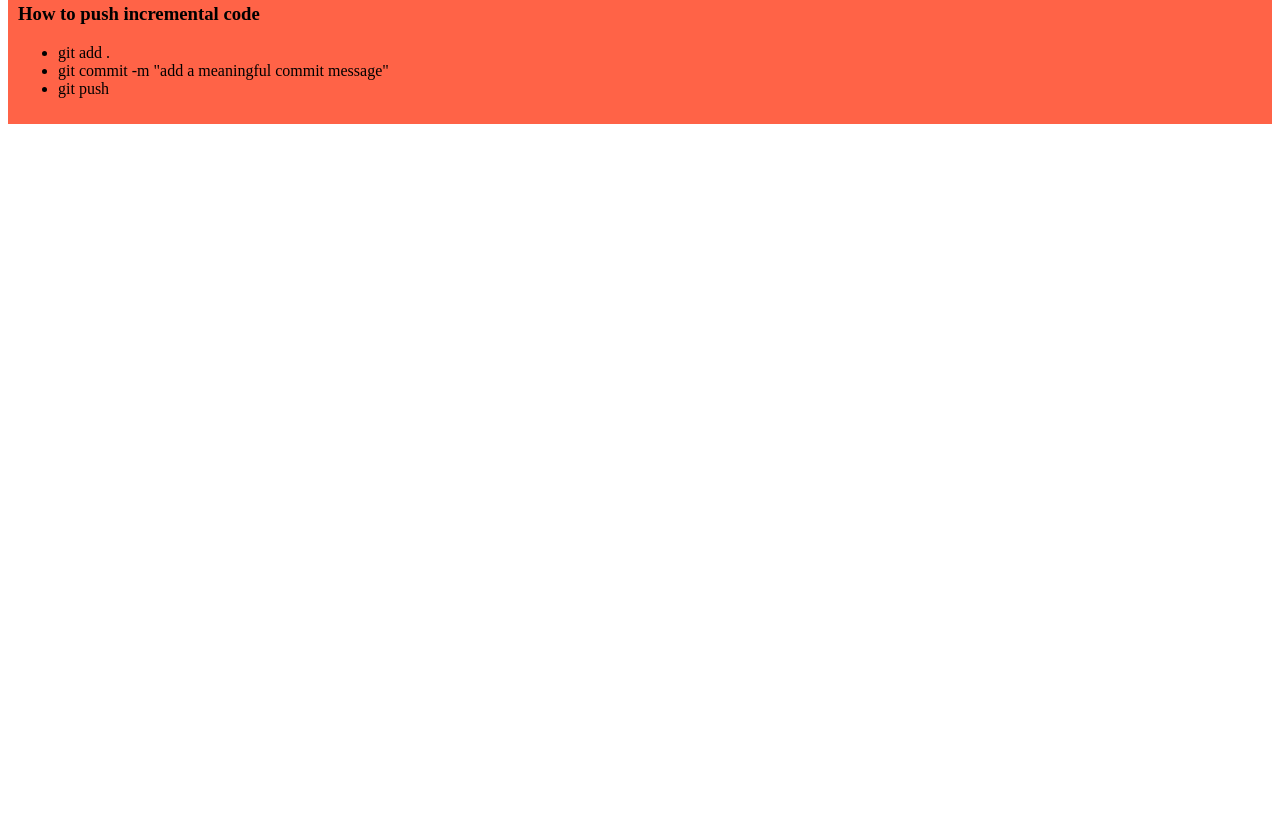
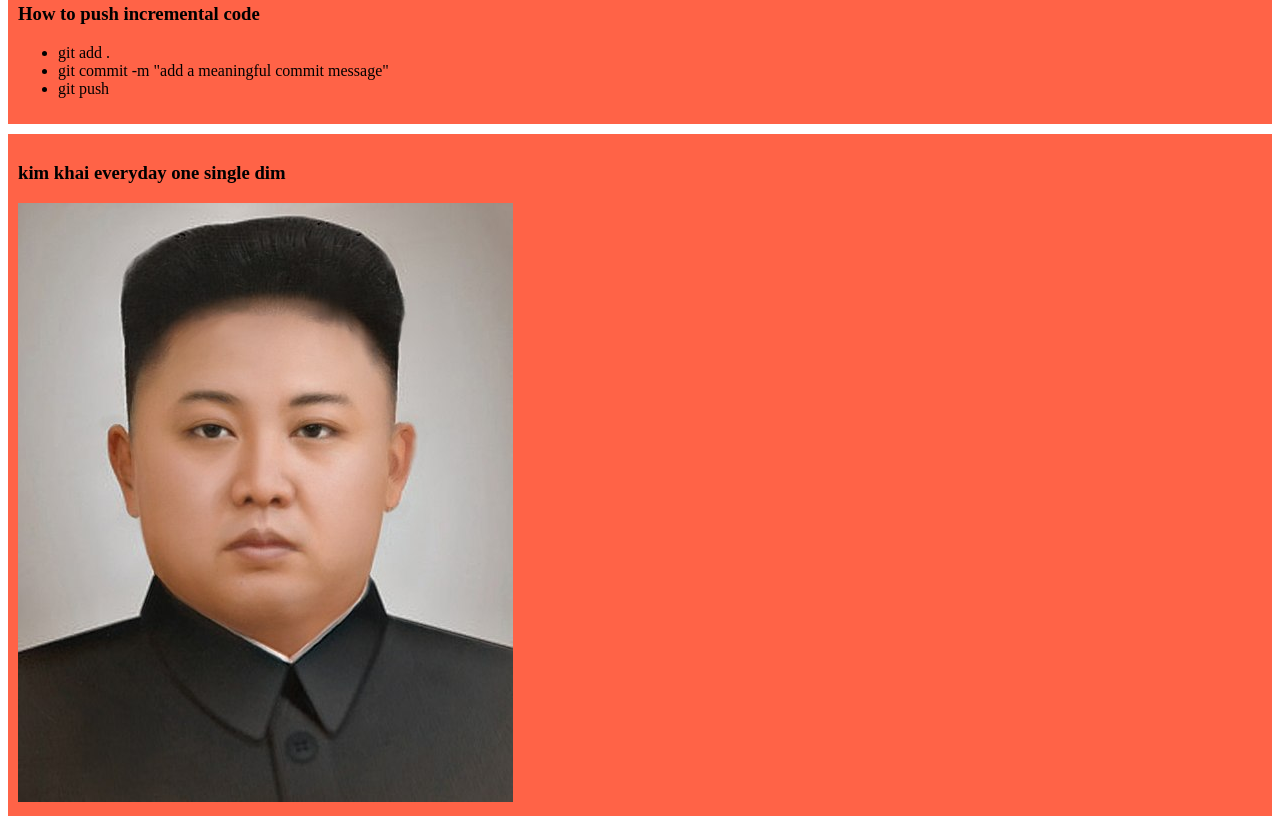
Before and after one commit to ShoroveTajmen/my-simple-website, a plain HTML site: page index.html in a window 1280 px wide. Shown: the part 512-1338 px from the top of the page. Before the commit the page ends 800 px from the top, so only its background shows below. Drawn offline with Linux system fonts and the light colour scheme.

Commit message:
added a kim picture

```diff
--- a/index.html
+++ b/index.html
@@ -40,6 +40,10 @@
             <li>git push</li>
         </ul>
     </div>
+    <div>
+        <h3>kim khai everyday one single dim</h3>
+        <img src="images/kim.jpg" />
+    </div>
 </body>
 
 </html>
```
Also changed, not shown: images/kim.jpg (added).
